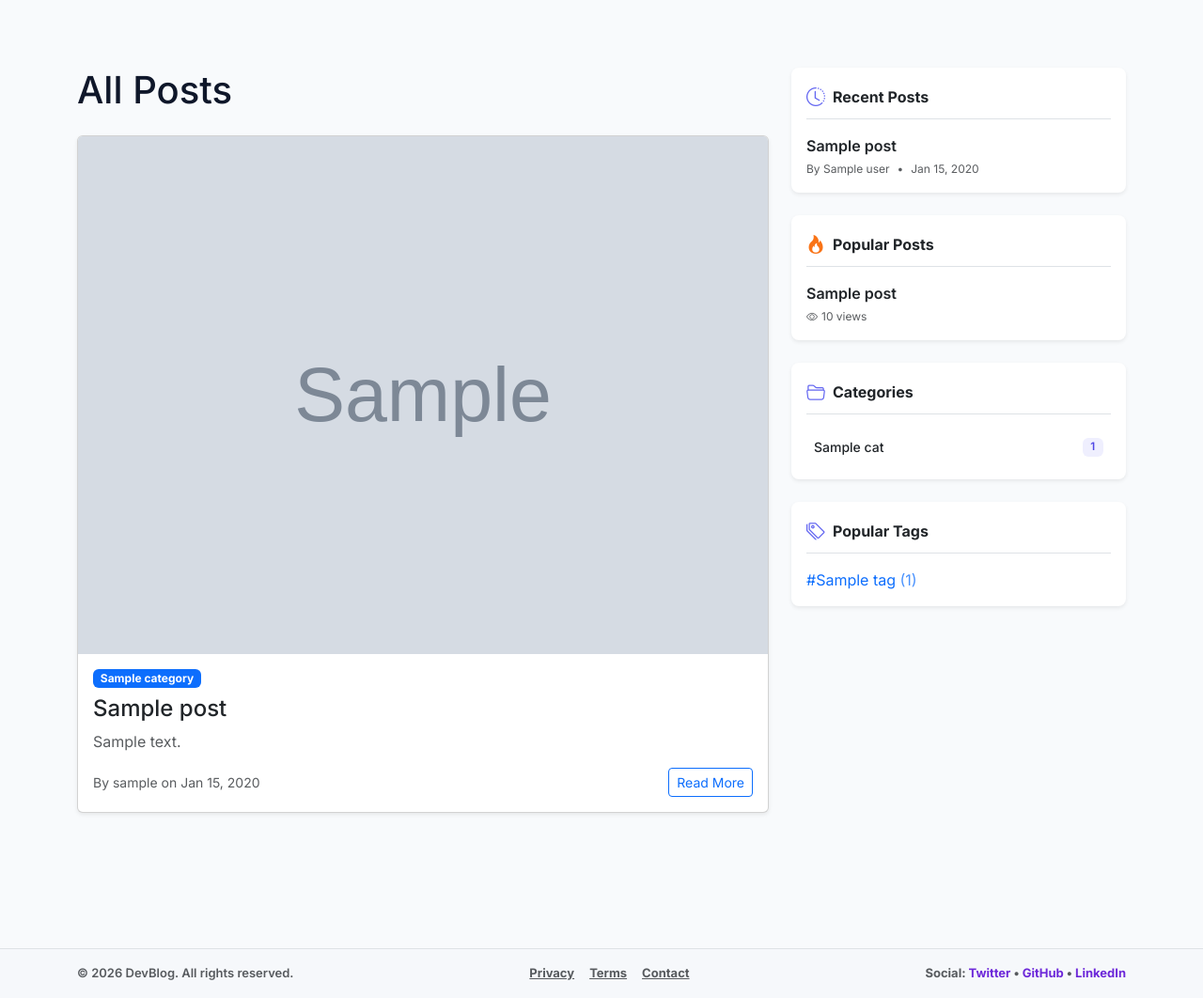
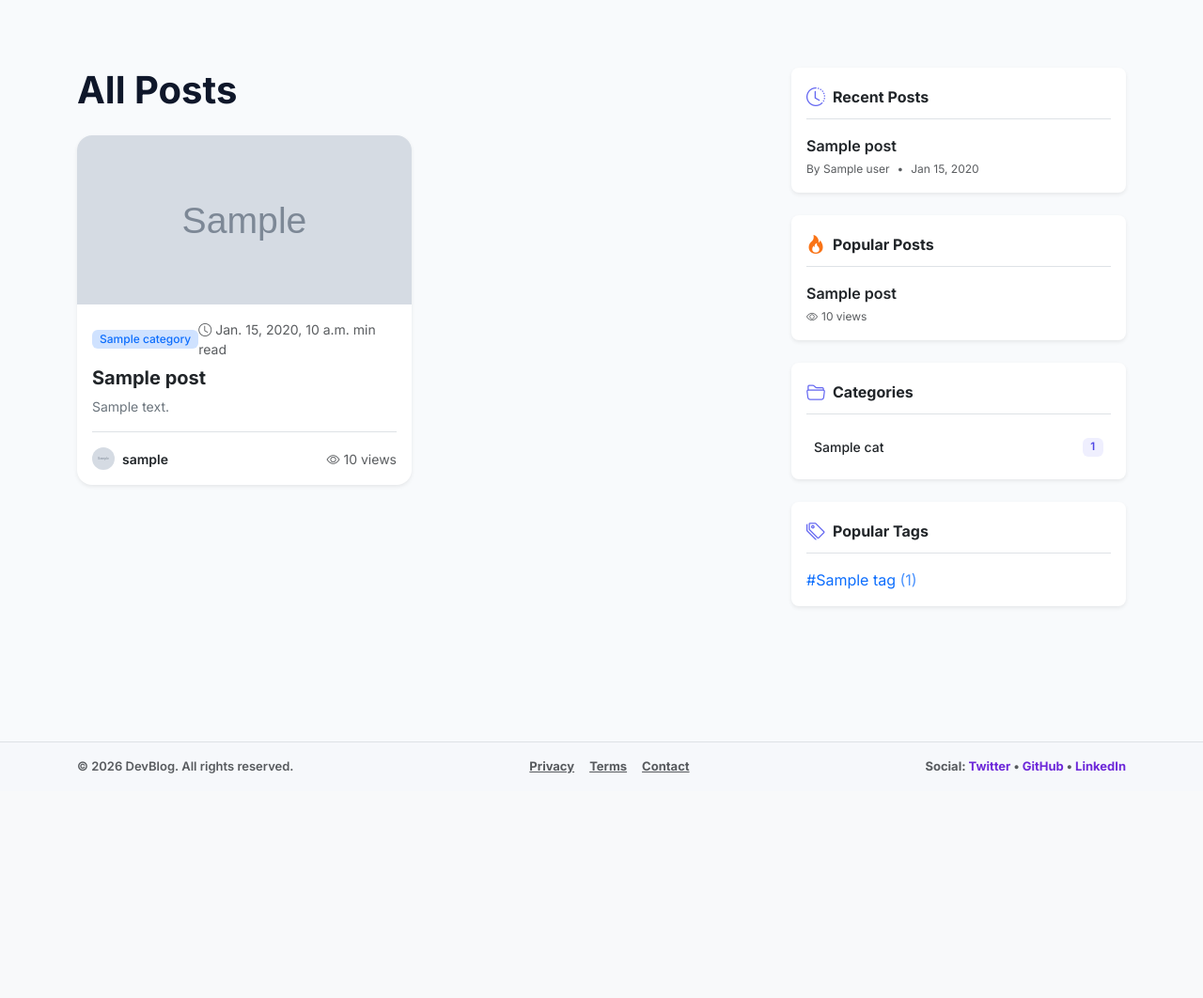
Before and after one commit to Ananthux2004/Django-Blog-project, a Django app: template blogproject/blog/templates/blog/post_list.html in a window 1280 px wide. Shown: the part 60-1122 px from the top of the page at 94% size. After the commit the page ends 883 px from the top, so only its background shows below. Run offline with Django 5.2, Linux system fonts and the light colour scheme; the template is opened without the code that fills it: most values are stand-ins (such as "Sample title", 1, 10 or a date in 2020); grey boxes marked "Sample" are stand-in pictures.

```diff
--- a/blogproject/blog/templates/blog/post_list.html
+++ b/blogproject/blog/templates/blog/post_list.html
@@ -1,4 +1,3 @@
-
 {% extends "blog/base.html" %}
 {% load static %}
 
@@ -8,37 +7,68 @@
 <!-- Links the shared stylesheet so the FAB styles render instantly -->
 <link rel="stylesheet" href="{% static 'blog/css/home.css' %}" />
 {% endblock extra_css %}
+
 {% block content %}
 <div class="container my-5">
     <div class="row">
         <!-- Main Content Column -->
         <div class="col-md-8">
-            <h1 class="mb-4">All Posts</h1>
+            <h1 class="mb-4 fw-bold">All Posts</h1>
+
+            <div class="row g-4">
                 {% for post in posts %}
-                <div class="card mb-4 shadow-sm">
+                    <div class="col-md-6">
+                        <div class="card h-100 border-0 shadow-sm rounded-4 overflow-hidden">
                             {% if post.featured_image %}
-                        <img src="{{ post.featured_image.url }}" class="card-img-top" alt="{{ post.title }}">
+                                <a href="{% url 'blog:post_detail' post.slug %}">
+                                    <img src="{{ post.featured_image.url }}" class="card-img-top" alt="{{ post.title }}" style="height: 180px; object-fit: cover;">
+                                </a>
                             {% endif %}
-                    <div class="card-body">
+
+                            <div class="card-body p-3 d-flex flex-column">
                                 <div class="d-flex justify-content-between align-items-center mb-2">
-                            <span class="badge bg-primary">{{ post.category.name }}</span>
-                            {% if post.is_featured %}
-                                <span class="badge bg-warning text-dark">Featured</span>
+                                    {% if post.category %}
+                                        <span class="badge bg-primary-subtle text-primary px-2 py-1 rounded-2 fw-medium">
+                                            {{ post.category.name }}
+                                        </span>
                                     {% endif %}
+                                    <small class="text-muted"><i class="bi bi-clock me-1"></i>{{ post.reading_time }} min read</small>
                                 </div>
-                        <h2 class="card-title h4">{{ post.title }}</h2>
-                        <p class="card-text text-muted">{{ post.excerpt }}</p>
-                        <div class="d-flex justify-content-between align-items-center">
-                            <small class="text-muted">By {{ post.author.username }} on {{ post.published_date|date:"M d, Y" }}</small>
-                            <a href="{% url 'blog:post_detail' post.slug %}" class="btn btn-sm btn-outline-primary">Read More</a>
+
+                                <h5 class="card-title fw-bold mb-2">
+                                    <a href="{% url 'blog:post_detail' post.slug %}" class="text-dark text-decoration-none">
+                                        {{ post.title }}
+                                    </a>
+                                </h5>
+
+                                <p class="card-text text-secondary small mb-3 flex-grow-1">
+                                    {{ post.excerpt|default:post.content|truncatewords:12 }}
+                                </p>
+
+                                <div class="pt-3 border-top d-flex justify-content-between align-items-center">
+                                    <div class="d-flex align-items-center gap-2">
+                                        {% if post.author.profile_picture %}
+                                            <img src="{{ post.author.profile_picture.url }}" class="rounded-circle" width="24" height="24" style="object-fit: cover;">
+                                        {% else %}
+                                            <div class="bg-light rounded-circle d-flex align-items-center justify-content-center fw-bold text-secondary" style="width: 24px; height: 24px; font-size: 11px;">
+                                                {{ post.author.user.username|slice:":1"|upper }}
+                                            </div>
+                                        {% endif %}
+                                        <small class="fw-semibold text-dark">{{ post.author.user.username }}</small>
+                                    </div>
+                                    <small class="text-muted"><i class="bi bi-eye me-1"></i>{{ post.views }} views</small>
+                                </div>
                             </div>
                         </div>
                     </div>
                 {% empty %}
+                    <div class="col-12">
                         <div class="alert alert-info" role="alert">
                             No posts have been published yet.
                         </div>
+                    </div>
                 {% endfor %}
+            </div>
         </div>
 
         <!-- Sidebar Column -->
@@ -47,6 +77,7 @@
         </div>
     </div>
 </div>
+
 <!-- Floating Action Button for Content Creation -->
 {% if user.is_authenticated %}
   <a href="{% url 'blog:post_create' %}" class="fab-create-post" aria-label="Create new post">
```
Also changed, not shown: blogproject/blog/context_processors.py (+11 -5 lines), blogproject/blog/views.py (+6 -3 lines). Lines whose indentation alone changed are shown as unchanged.
